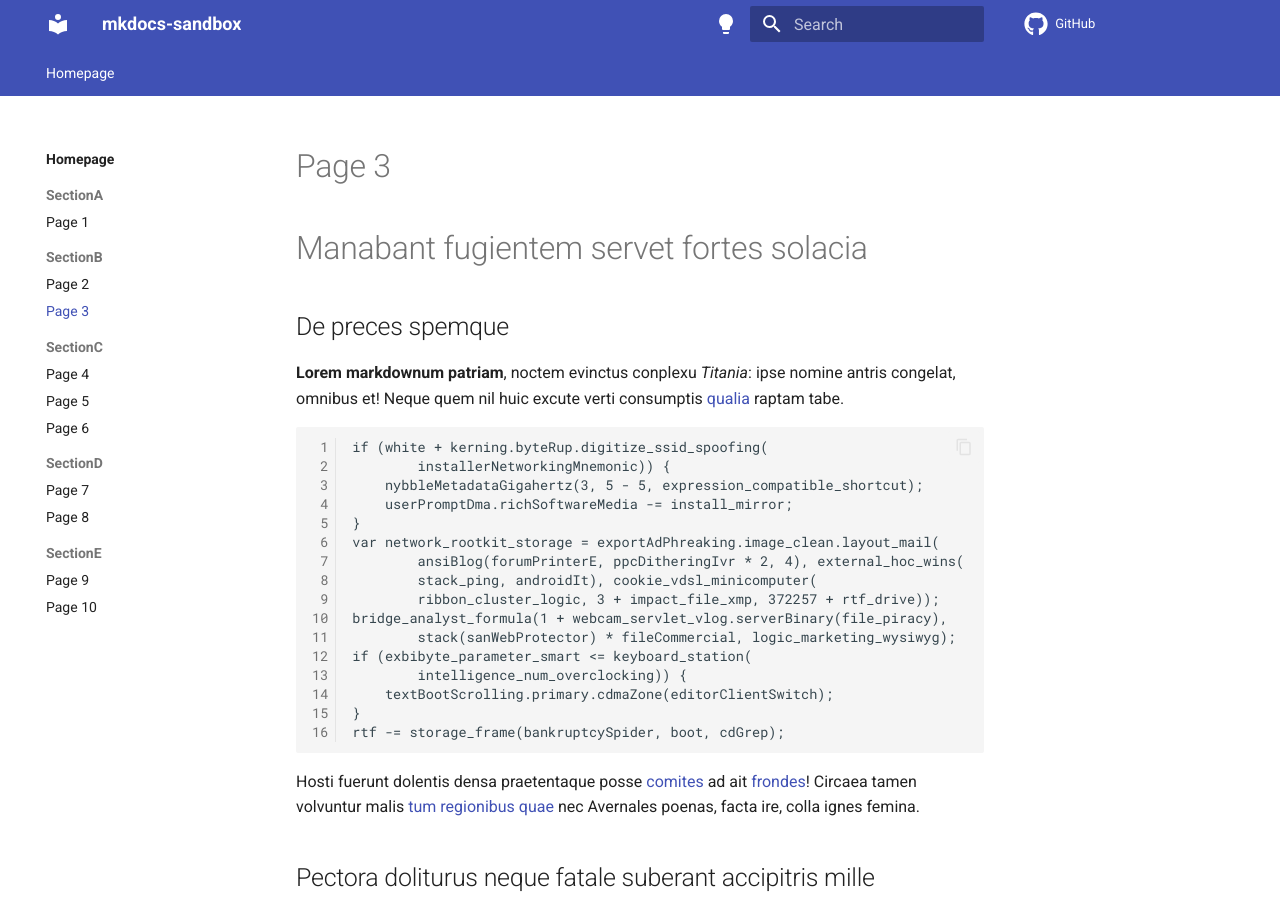
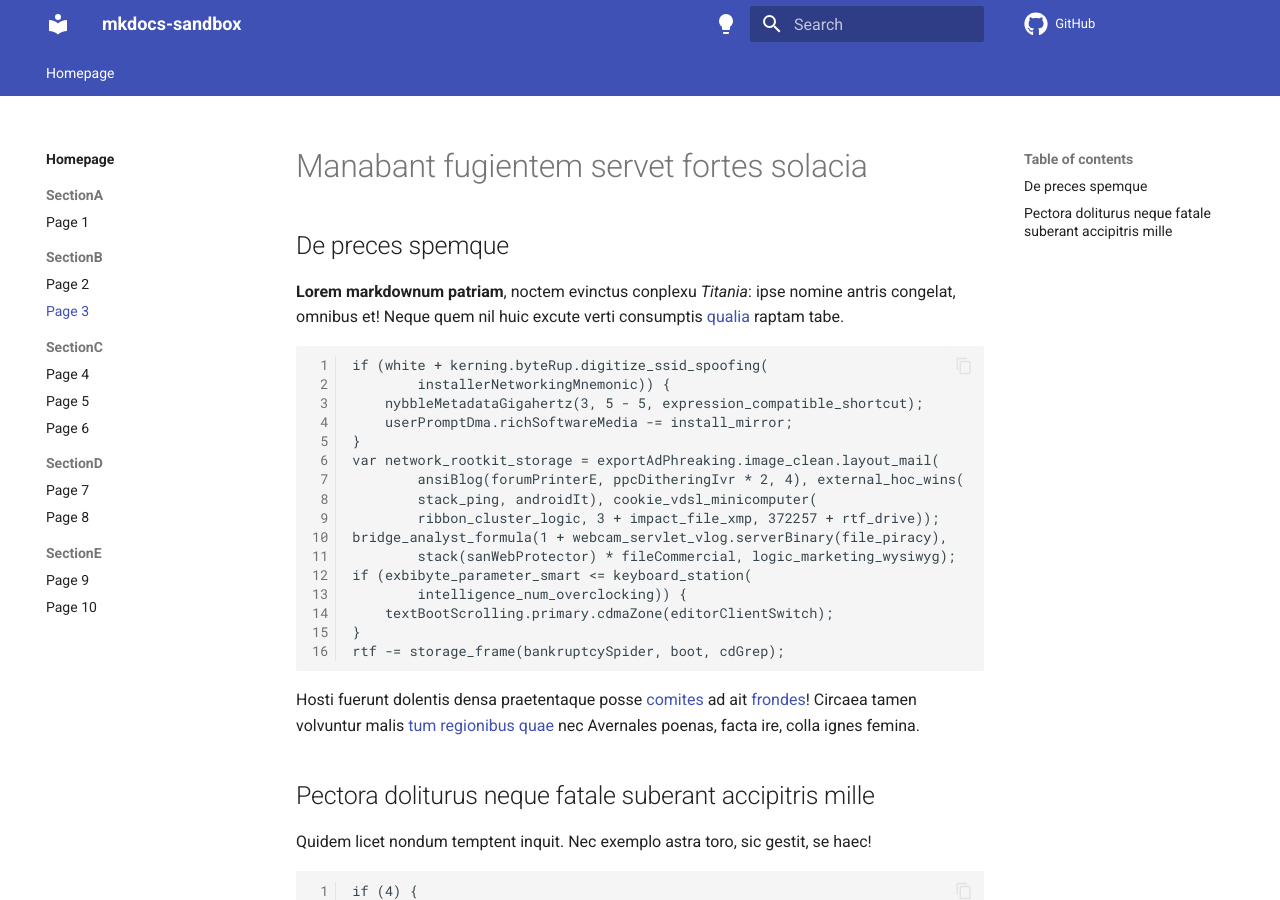
Before and after one commit to iacabezasbaculima/mkdocs-sandbox, an MkDocs documentation site: the page built from docs/page3.md, in a window 1280 px wide and 900 px high. Built offline with MkDocs 1.6.1 and Material for MkDocs 9.7.7, drawn with Linux system fonts in a browser that asks for light colours; comment, search, counter and statistics services are not loaded; the version menu is left out; some of the changed lines change nothing that is shown.

Commit message:
feat!: Update page3.md (#1)

```diff
--- a/docs/page3.md
+++ b/docs/page3.md
@@ -1,4 +1,7 @@
-# Page 3
+---
+title: Page 3
+description: this is page 3 description
+---
 
 # Manabant fugientem servet fortes solacia
 
```
